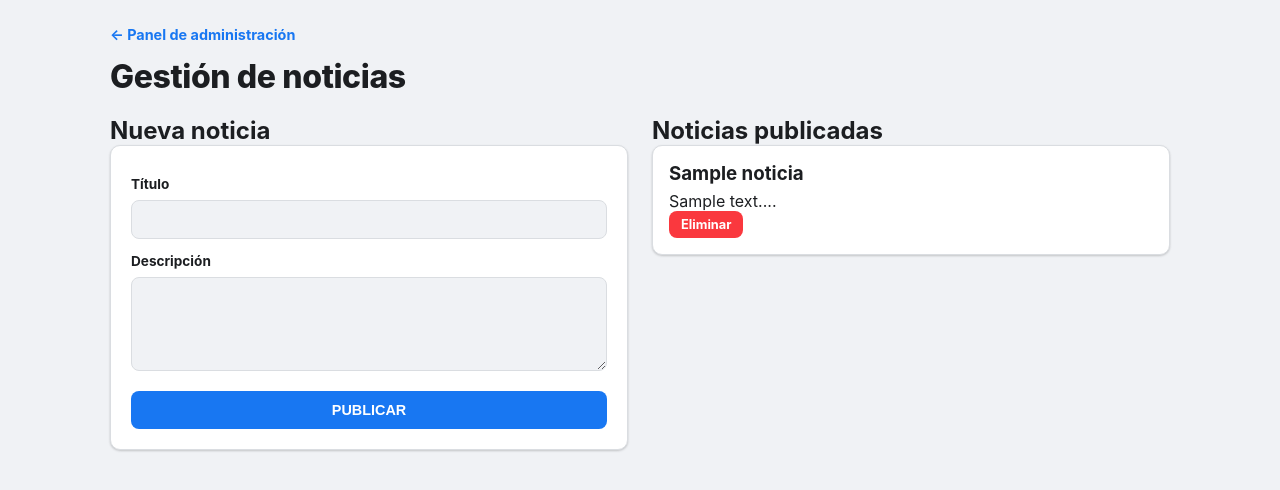
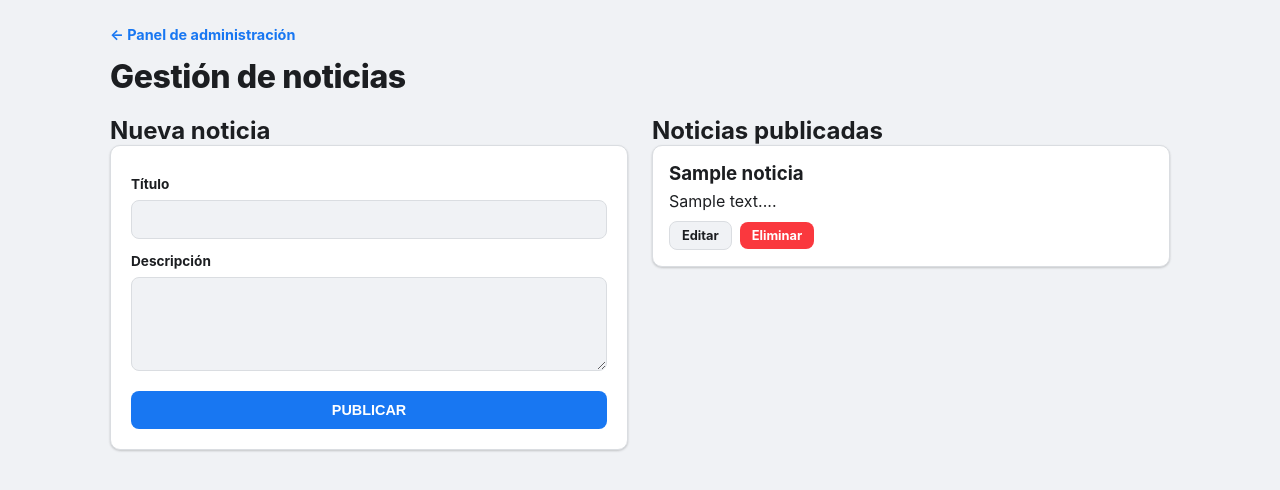
Before and after one commit to 2025-cell/-copa-mundial-fifa-2027, a Flask app: template templates/admin_noticias.html in a window 1280 px wide. Shown: the top 490 px of the page. Run offline with Flask 3, Linux system fonts and the light colour scheme; the template is opened without the code that fills it: most values are stand-ins (such as "Sample title", 1, 10 or a date in 2020).

Commit message:
Update admin_noticias.html

```diff
--- a/templates/admin_noticias.html
+++ b/templates/admin_noticias.html
@@ -22,7 +22,10 @@
         <div class="card">
             <h3>{{ n.titulo }}</h3>
             <p>{{ n.descripcion[:100] }}...</p>
-            <a href="{{ url_for('admin_eliminar_noticia', noticia_id=n._id) }}" class="btn btn-danger btn-sm">Eliminar</a>
+            <div class="form-inline">
+                <a href="{{ url_for('admin_editar_noticia', noticia_id=n._id) }}" class="btn btn-secondary btn-sm">Editar</a>
+                <a href="{{ url_for('admin_eliminar_noticia', noticia_id=n._id) }}" class="btn btn-danger btn-sm" onclick="return confirm('¿Eliminar esta noticia?');">Eliminar</a>
+            </div>
         </div>
         {% else %}
         <p class="empty-state">No hay noticias.</p>
```
